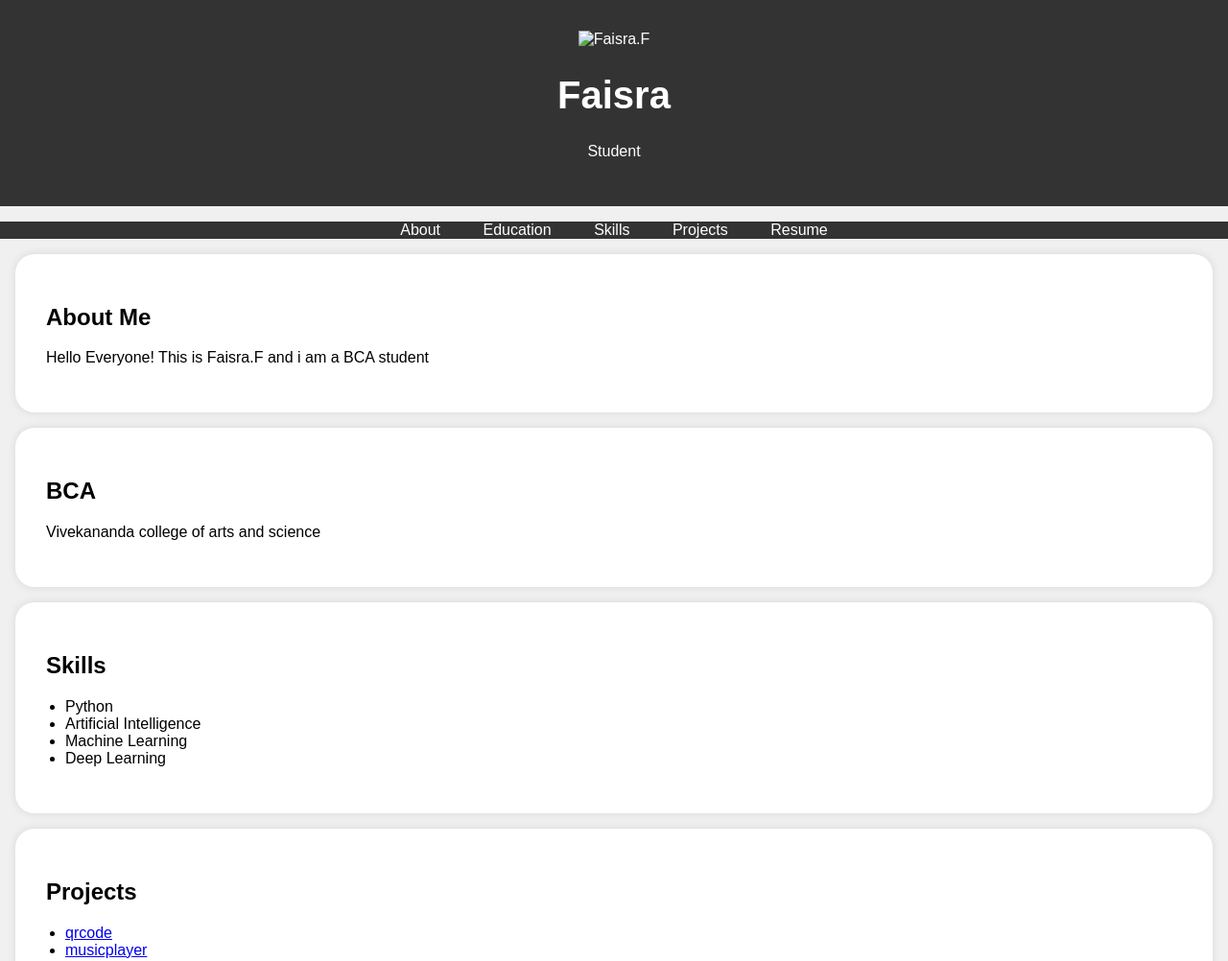
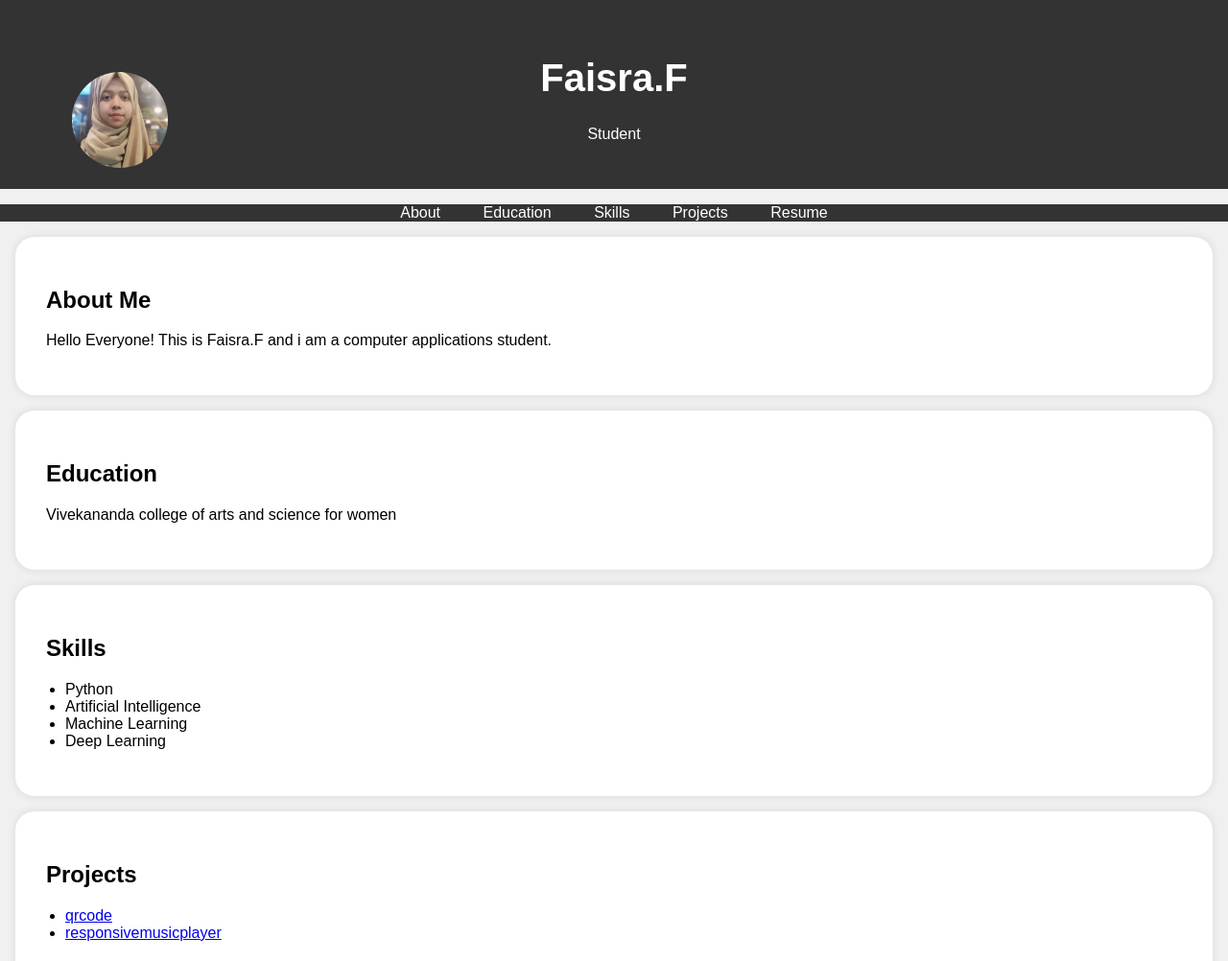
Before and after one commit to Faisra/Digital-portfolio, a plain HTML site: page Index.html in a window 1280 px wide. Shown: the top 1002 px of the page at 96% size. Drawn offline with Linux system fonts and the light colour scheme.

Commit message:
Add files via upload

```diff
--- a/Index.html
+++ b/Index.html
@@ -1,7 +1,7 @@
 <!DOCTYPE html>
 <html>
 <head>
-    <title>Your name - Portfolio</title>
+    <title>Faisra.F- Portfolio</title>
     <style>
         body {
             font-family: Arial, sans-serif;
@@ -93,10 +93,10 @@
     <header>
         <div class="header-content">
             <!-- Add your profile picture here -->
-            <img src="FaisraF.jpg"
-            alt="Faisra.F"
-            class ="profile_-picture">
-            <h1>Faisra</h1>
+            <img src="Faisra.jpg"
+            alt=Faisra.F
+          class="profile-picture">
+            <h1>Faisra.F</h1>
             <p>Student</p>
         </div>
     </header>
@@ -114,14 +114,14 @@
     <section id="about">
         <div class="section-content">
             <h2>About Me</h2>
-            <p>Hello Everyone! This is Faisra.F and i am a BCA student</p>
+            <p>Hello Everyone! This is Faisra.F and i am a computer applications student.</p>
         </div>
     </section>
 
     <section id="education">
         <div class="section-content">
-            <h2>BCA</h2>
-            <p>Vivekananda college of arts and science</p>
+            <h2>Education</h2>
+            <p>Vivekananda college of arts and science for women</p>
         </div>
     </section>
 
@@ -142,8 +142,28 @@
             <h2>Projects</h2>
             <ul>
                 <li><a href="#">qrcode</a></li>
-                <li><a href="#">musicplayer</a></li>
+                <li><a href="#">responsivemusicplayer</a></li>
                 <!-- Add more project links here -->
             </ul>
         </div>
     </section>
+    <script>
+        // Smooth scrolling to section when clicking on navigation links
+        document.querySelectorAll('a[href^="#"]').forEach(anchor => {
+            anchor.addEventListener('click', function(e) {
+                e.preventDefault();
+
+                const targetId = this.getAttribute('href').substring(1);
+                const targetElement = document.getElementById(targetId);
+
+                if (targetElement) {
+                    window.scrollTo({
+                        top: targetElement.offsetTop,
+                        behavior: 'smooth'
+                    });
+                }
+            });
+        });
+    </script>
+</body>
+</html>
```
